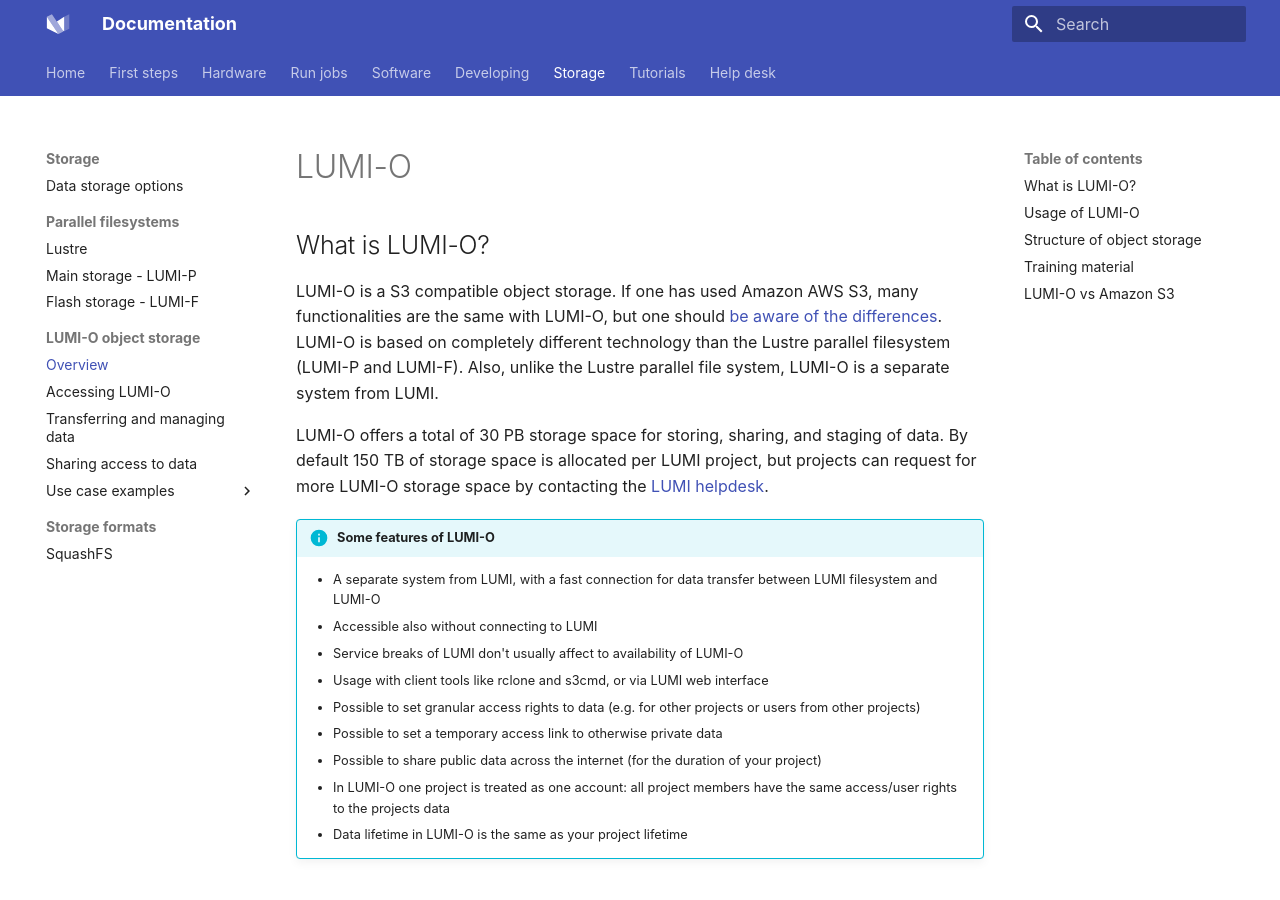
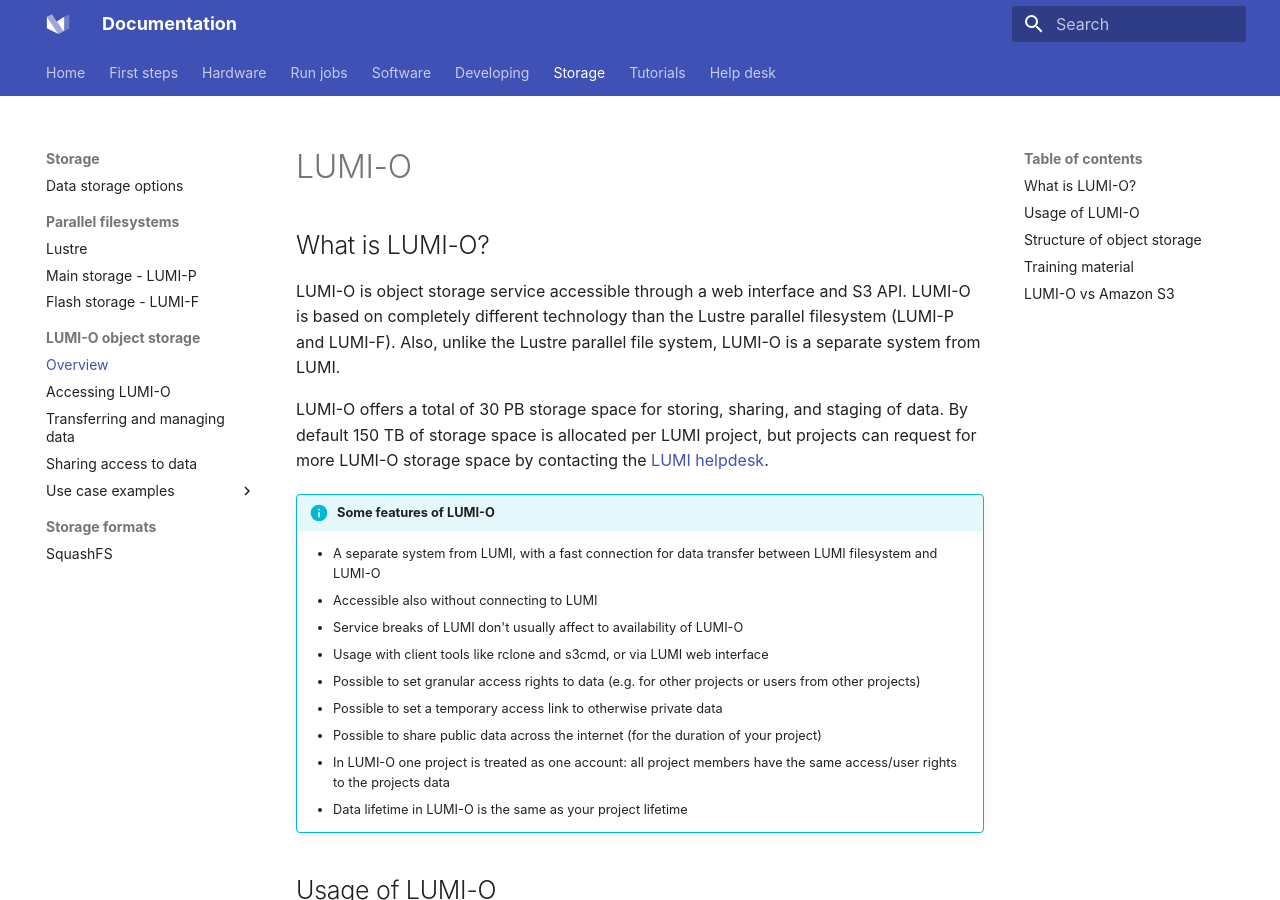
Before and after one commit to Lumi-supercomputer/lumi-userguide, an MkDocs documentation site: the page built from docs/storage/lumio/index.md, in a window 1280 px wide and 900 px high. Built offline with MkDocs 1.6.1 and Material for MkDocs 9.7.7, drawn with Linux system fonts in a browser that asks for light colours.

Commit message:
Update docs/storage/lumio/index.md
Co-authored-by: Maciej Szpindler <56594900+mszpindler@users.noreply.github.com>

```diff
--- a/docs/storage/lumio/index.md
+++ b/docs/storage/lumio/index.md
@@ -7,7 +7,7 @@
 
 ## What is LUMI-O?
 
-LUMI-O is a S3 compatible object storage. If one has used Amazon AWS S3, many functionalities are the same with LUMI-O, but one should [be aware of the differences](#lumi-o-vs-amazon-s3).
+LUMI-O is object storage service accessible through a web interface and S3 API.
 LUMI-O is based on completely different technology than the Lustre parallel filesystem (LUMI-P and LUMI-F). Also, unlike the Lustre parallel file system, LUMI-O is a separate system from LUMI.
 
 LUMI-O offers a total of 30 PB storage space for storing, sharing, and staging of data. By default 150 TB of storage space is allocated per LUMI project, but projects can request for more LUMI-O storage space by contacting the [LUMI helpdesk](../../helpdesk/index.md).
```
